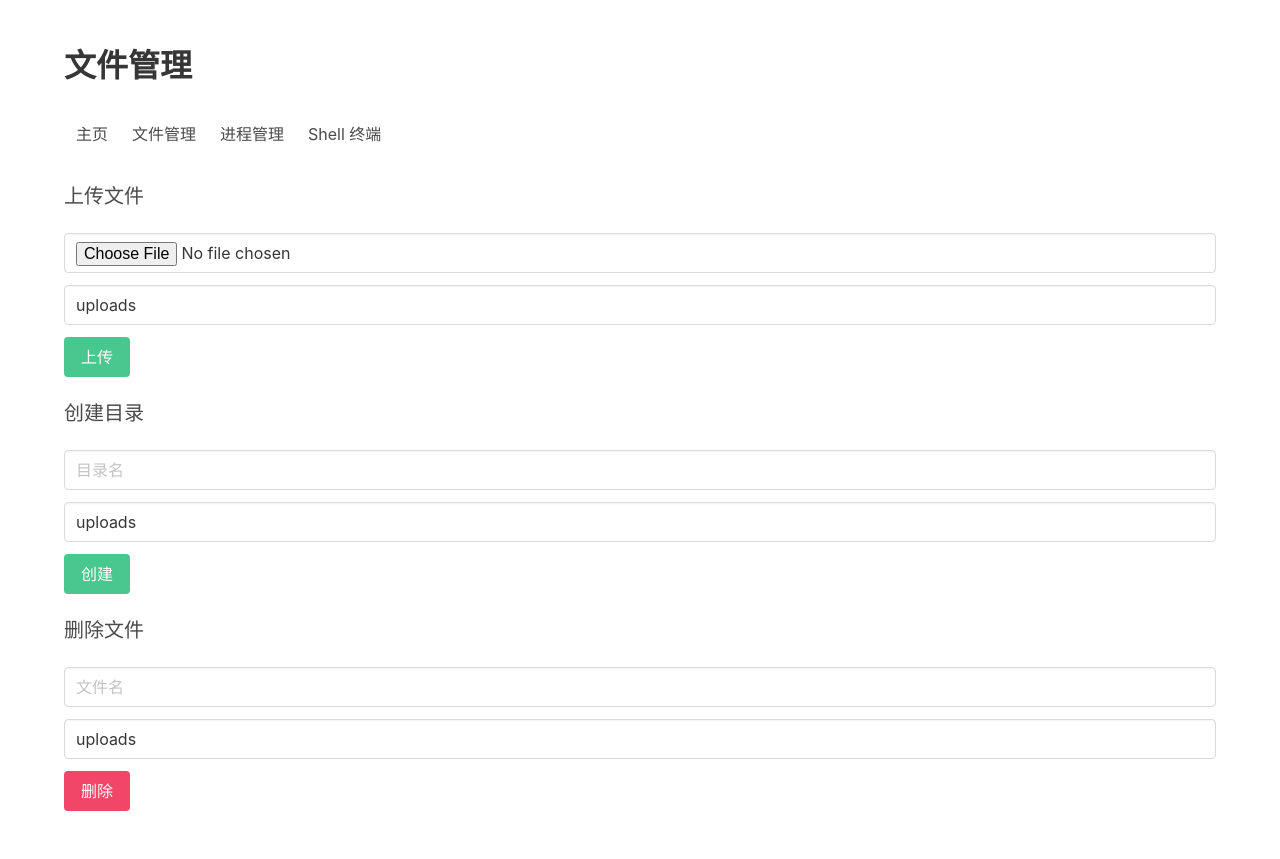
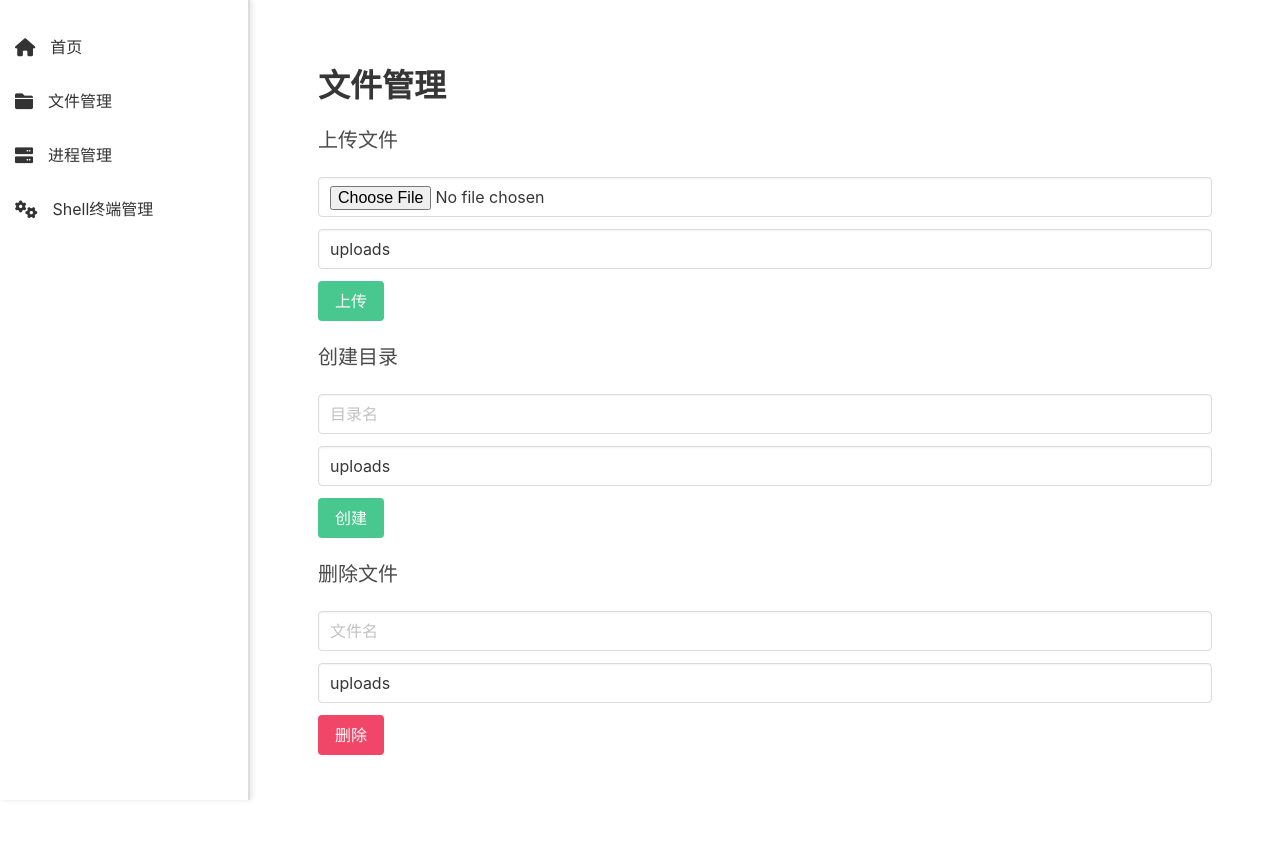
Before and after one commit to team-CloudForgeTech/SF-Panel, a Flask app: page /file-manager in a window 1280 px wide. After the commit the page ends 800 px from the top, so only its background shows below. Run offline with Flask 3, Linux system fonts and the light colour scheme; data that the repository does not hold is empty.

Commit message:
增加侧边栏

```diff
--- /dev/null
+++ b/static/css/style.css
@@ -0,0 +1,86 @@
+/* 侧边栏样式 */
+.sidebar {
+    position: fixed;
+    top: 0;
+    left: 0;
+    width: 60px; /* 默认收缩状态 */
+    height: 100%;
+    background-color: #ffffff;
+    border-right: 2px solid #ddd;
+    color: #333;
+    padding-top: 20px;
+    z-index: 1000;
+    box-shadow: 2px 0 5px rgba(0, 0, 0, 0.1);
+    transition: width 0.3s ease;
+}
+
+/* 展开时侧边栏 */
+.sidebar.expanded {
+    width: 250px;
+}
+
+/* 侧边栏的链接 */
+.sidebar a {
+    color: #333;
+    text-decoration: none;
+    padding: 15px;
+    display: flex;
+    align-items: center;
+    justify-content: flex-start;
+    transition: background-color 0.3s ease, padding-left 0.3s ease;
+}
+
+.sidebar a i {
+    margin-right: 15px;
+    font-size: 18px;
+}
+
+/* 收缩时隐藏文字 */
+.sidebar:not(.expanded) a span {
+    display: none;
+}
+
+/* 鼠标悬停时的效果 */
+.sidebar a:hover {
+    background-color: #f4f4f4;
+    padding-left: 30px;
+}
+
+/* 主内容区域样式 */
+.main-content {
+    margin-left: 60px; /* 默认的边距 */
+    padding: 20px;
+    transition: margin-left 0.3s ease, width 0.3s ease;
+}
+
+.main-content.expanded {
+    margin-left: 250px; /* 展开时主内容区域的边距 */
+}
+
+/* 响应式：在屏幕宽度小于768px时隐藏侧边栏的内容，显示切换按钮 */
+@media (max-width: 768px) {
+    .sidebar {
+        width: 0; /* 默认隐藏侧边栏 */
+    }
+
+    .sidebar.expanded {
+        width: 250px; /* 展开时侧边栏 */
+    }
+
+    .main-content {
+        margin-left: 0; /* 默认无左边距 */
+    }
+
+    #sidebar-toggle {
+        display: block; /* 显示切换按钮 */
+        position: fixed;
+        top: 10px;
+        left: 10px;
+        z-index: 1100;
+    }
+
+    .sidebar a {
+        font-size: 14px;
+        padding: 10px;
+    }
+}
--- /dev/null
+++ b/static/js/script.js
@@ -0,0 +1,19 @@
+const sidebar = document.getElementById('sidebar');
+const mainContent = document.getElementById('mainContent');
+const sidebarToggle = document.getElementById('sidebar-toggle');
+
+sidebar.addEventListener('mouseenter', () => {
+    sidebar.classList.add('expanded');
+    mainContent.classList.add('expanded');
+});
+
+sidebar.addEventListener('mouseleave', () => {
+    sidebar.classList.remove('expanded');
+    mainContent.classList.remove('expanded');
+});
+
+// 侧边栏切换按钮功能
+sidebarToggle.addEventListener('click', () => {
+    sidebar.classList.toggle('expanded');
+    mainContent.classList.toggle('expanded');
+});
--- a/templates/file_manager.html
+++ b/templates/file_manager.html
@@ -1,11 +1,23 @@
 <!DOCTYPE html>
 <html lang="zh-CN">
   <head>
-    <meta charset="UTF-8">
-    <meta name="viewport" content="width=device-width, initial-scale=1.0">
+    <meta charset="UTF-8" />
+    <meta name="viewport" content="width=device-width, initial-scale=1.0" />
     <title>文件管理</title>
     <!-- 引入Bulma CSS库 -->
-    <link rel="stylesheet" href="https://cdn.jsdelivr.net/npm/bulma@0.9.4/css/bulma.min.css">
+    <link
+      rel="stylesheet"
+      href="https://cdn.jsdelivr.net/npm/bulma@0.9.4/css/bulma.min.css"
+    />
+    <link
+      rel="stylesheet"
+      href="{{ url_for('static', filename='css/style.css') }}"
+    />
+    <link
+      rel="stylesheet"
+      href="https://cdnjs.cloudflare.com/ajax/libs/font-awesome/6.0.0-beta3/css/all.min.css"
+    />
+
     <style>
       #output-area {
         border: 1px solid #ddd;
@@ -17,40 +29,35 @@
     </style>
   </head>
   <body>
+    {% include 'partials/sidebar.html' %}
+    <div class="main-content" id="mainContent">
       <section class="section">
         <div class="container">
           <h1 class="title">文件管理</h1>
-            <nav class="navbar" role="navigation" aria-label="main navigation">
-                <div class="navbar-menu">
-                    <div class="navbar-start">
-                        <a href="{{ url_for('index') }}" class="navbar-item">
-                            主页
-                        </a>
-                        <a href="{{ url_for('file_manager') }}" class="navbar-item">
-                            文件管理
-                        </a>
-                        <a href="{{ url_for('process_manager') }}" class="navbar-item">
-                            进程管理
-                        </a>
-                        <a href="{{ url_for('shell_terminal') }}" class="navbar-item">
-                            Shell 终端
-                        </a>
-                    </div>
-                </div>
-            </nav>
 
           <div id="file-list" class="mt-5"></div>
 
           <h2 class="subtitle mt-5">上传文件</h2>
-            <form id="upload-form" action="{{ url_for('upload_file') }}" method="post" enctype="multipart/form-data">
+          <form
+            id="upload-form"
+            action="{{ url_for('upload_file') }}"
+            method="post"
+            enctype="multipart/form-data"
+          >
             <div class="field">
               <div class="control">
-                        <input class="input" type="file" name="file" required>
+                <input class="input" type="file" name="file" required />
               </div>
             </div>
             <div class="field">
               <div class="control">
-                        <input class="input" type="text" name="directory" value="{{ upload_folder }}" placeholder="目录路径">
+                <input
+                  class="input"
+                  type="text"
+                  name="directory"
+                  value="{{ upload_folder }}"
+                  placeholder="目录路径"
+                />
               </div>
             </div>
             <div class="field">
--- /dev/null
+++ b/templates/partials/sidebar.html
@@ -0,0 +1,6 @@
+<div class="sidebar" id="sidebar">
+    <a href="{{ url_for('index') }}"><i class="fas fa-home"></i><span>首页</span></a>
+    <a href="{{ url_for('file_manager') }}"><i class="fas fa-folder"></i><span>文件管理</span></a>
+    <a href="{{ url_for('process_manager') }}"><i class="fas fa-server"></i><span>进程管理</span></a>
+    <a href="{{ url_for('shell_terminal') }}"><i class="fas fa-cogs"></i><span>Shell终端管理</span></a>
+</div>
```
Also changed, not shown: other parts of templates/file_manager.html (+76 -32 lines), templates/index.html (+13 -16 lines), templates/process_manager.html (+15 -27 lines), templates/shell_terminal.html (+38 -33 lines). Lines whose indentation alone changed are shown as unchanged.
